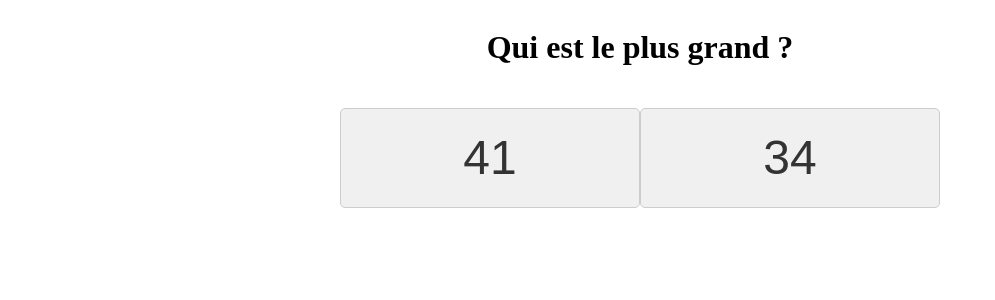
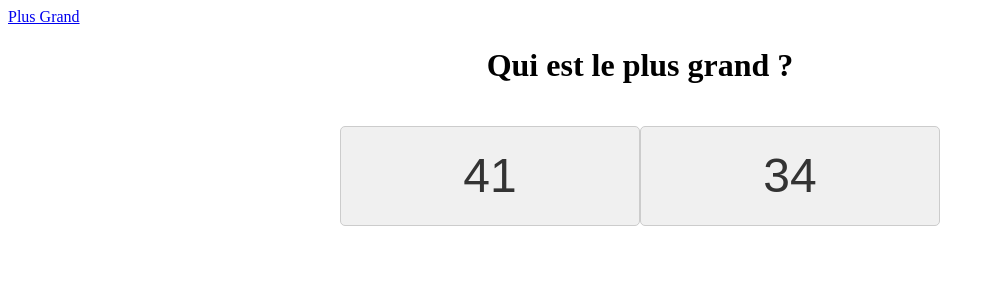
Before and after one commit to angeliquebesi/exosCP, a React (Vite) app: page /compare/more in a window 1280 px wide. Shown: the top 300 px of the page, without its empty margins (0-995 px from the left). Built offline with nearby package versions, Linux system fonts and the light colour scheme.

Commit message:
feat: add a router

```diff
--- a/package.json
+++ b/package.json
@@ -11,7 +11,8 @@
   },
   "dependencies": {
     "react": "^19.0.0",
-    "react-dom": "^19.0.0"
+    "react-dom": "^19.0.0",
+    "react-router": "^7.1.5"
   },
   "devDependencies": {
     "@eslint/js": "^9.19.0",
--- a/src/App.tsx
+++ b/src/App.tsx
@@ -1,8 +1,9 @@
-import MoreHigh from "./Pages/MoreHigh";
 
 function App() {
   return (
-    <MoreHigh />
+    <div>
+      App
+    </div>
   )
 }
 
--- a/src/Pages/MoreHigh.css
+++ b/src/Pages/CompareNumbers.css
@@ -1,4 +1,4 @@
-.more-high {
+.compare-numbers-container {
   display: flex;
   flex-direction: column;
   justify-content: center;
--- a/src/Pages/MoreHigh.tsx
+++ b/src/Pages/CompareNumbers.tsx
@@ -1,13 +1,13 @@
 import { useState } from "react";
 import MoreHighComponents from "../components/MoreHighComponents";
 import ResponseComponents from "../components/ResponseComponents";
-import './MoreHigh.css';
+import './CompareNumbers.css';
 
-function MoreHigh() {
+function CompareNumbers() {
   const [result, setResult] = useState<boolean | null>(null);
 
   return (
-    <div className="more-high">
+    <div className="compare-numbers-container">
       <h1>Qui est le plus grand ?</h1>
       <MoreHighComponents setResult={setResult}/>
       <ResponseComponents result={result}/>
@@ -15,4 +15,4 @@ function MoreHigh() {
   )
 }
 
-export default MoreHigh
+export default CompareNumbers
--- /dev/null
+++ b/src/components/AtomicComponents/NavBar/NavBar.css
@@ -0,0 +1,5 @@
+.navbar {
+  display: flex;
+  justify-content: start;
+  gap: 10px;
+}
--- /dev/null
+++ b/src/components/AtomicComponents/NavBar/NavBar.tsx
@@ -0,0 +1,12 @@
+import { Link } from 'react-router';
+import './Navbar.css'; // Assurez-vous de créer un fichier CSS pour le style de la navbar
+
+function Navbar() {
+  return (
+    <nav className="navbar">
+      <Link to='/compare/more'>Plus Grand</Link>
+    </nav>
+  );
+}
+
+export default Navbar;
--- a/src/main.tsx
+++ b/src/main.tsx
@@ -1,9 +1,18 @@
 import { StrictMode } from 'react'
 import { createRoot } from 'react-dom/client'
+import { BrowserRouter, Route, Routes } from 'react-router'
 import App from './App.tsx'
+import CompareNumbers from './Pages/CompareNumbers.tsx'
+import Navbar from './components/AtomicComponents/NavBar/NavBar.tsx'
 
 createRoot(document.getElementById('root')!).render(
   <StrictMode>
-    <App />
+    <BrowserRouter>
+      <Navbar />
+      <Routes>
+        <Route path="/" element={<App />} />
+        <Route path="/compare/more" element={<CompareNumbers />} />
+      </Routes>
+    </BrowserRouter>
   </StrictMode>,
 )
```
Also changed, not shown: 1 other file (tests, documents, lock files or other folders).
